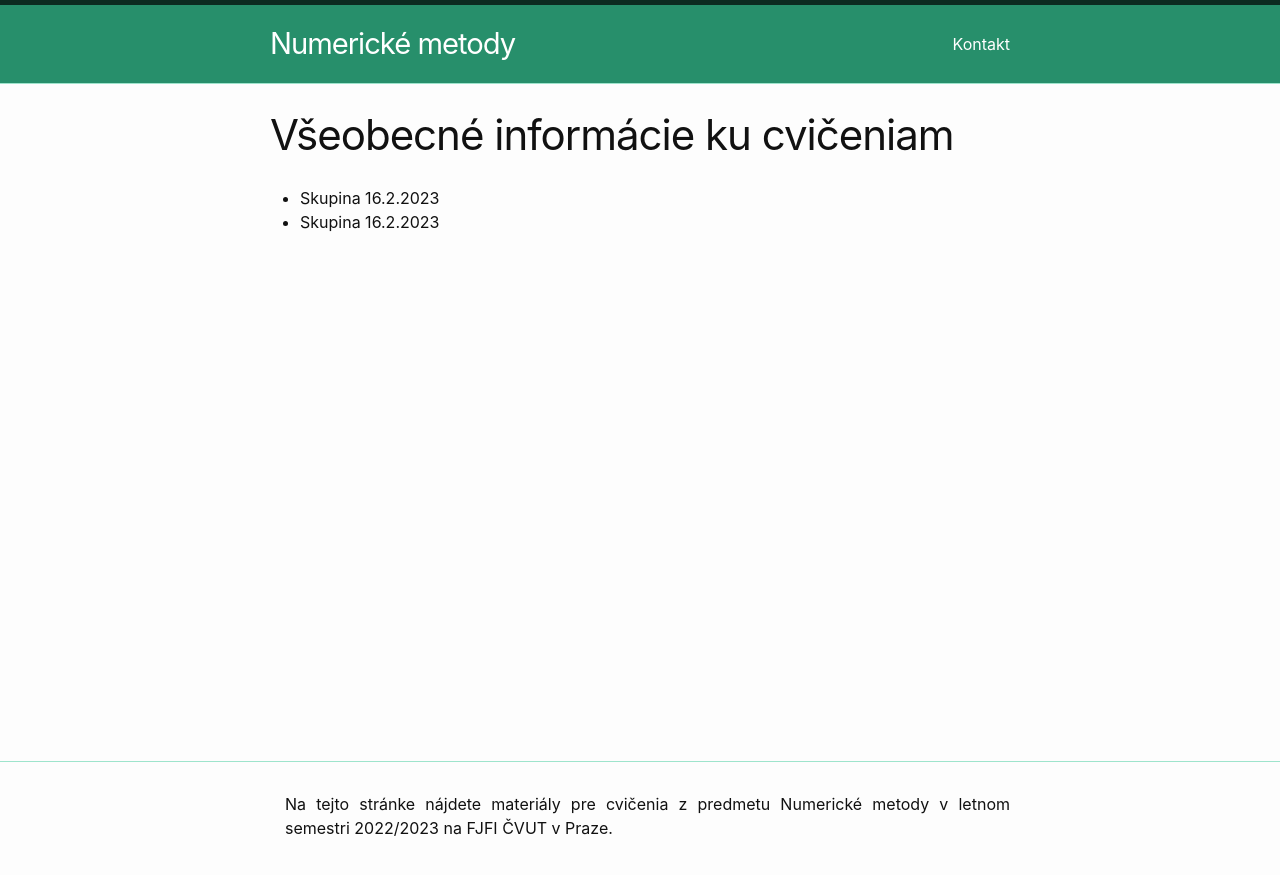
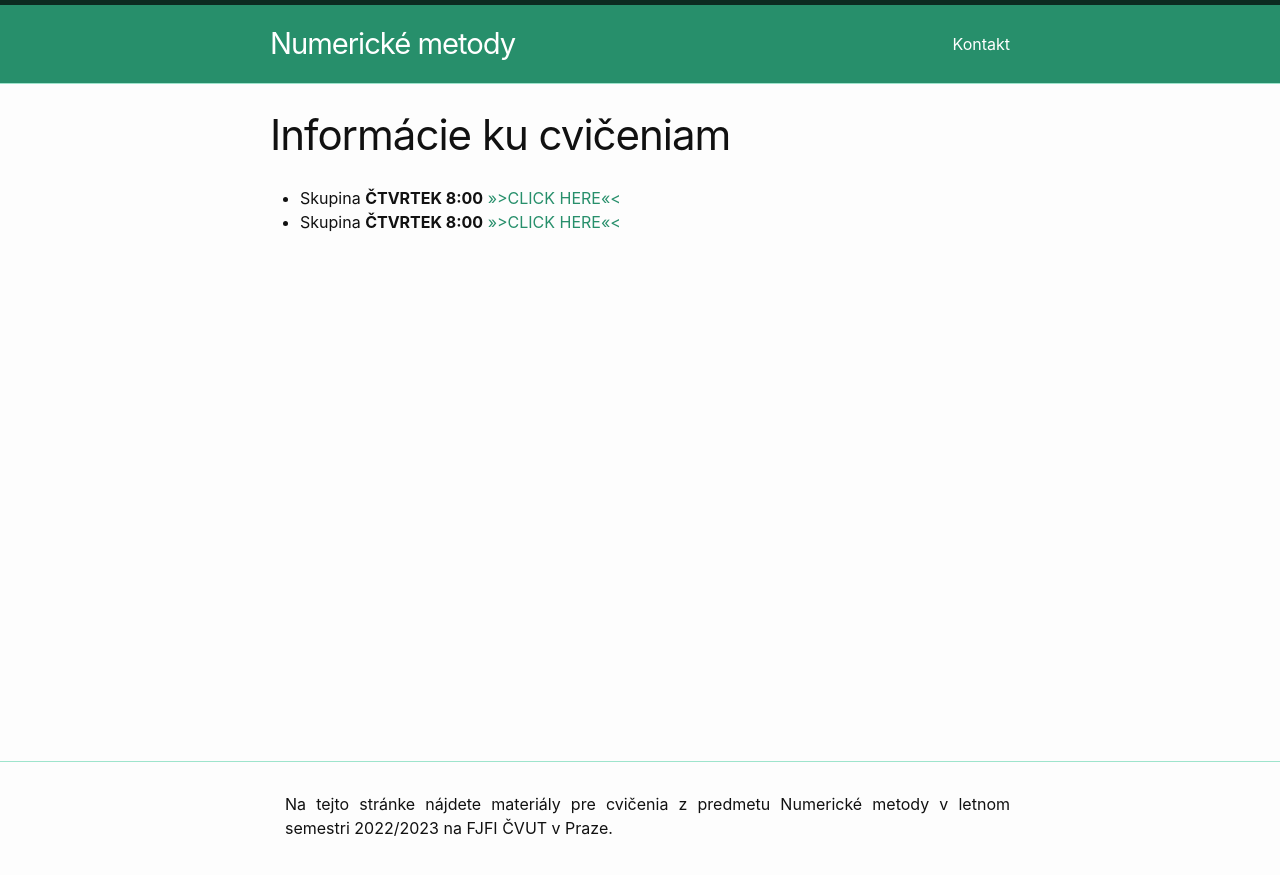
Before and after one commit to maslarova/maslarova.github.io, a Jekyll site: the page built from _posts/2021-02-18-vseobecneinfo.md, in a window 1280 px wide. Shown: the top 875 px of the page. Built offline with Jekyll 4.4.1, drawn with Linux system fonts in a browser that asks for light colours.

Commit message:
2021-02-18-vseobecneinfo.md

```diff
--- a/_posts/2021-02-18-vseobecneinfo.md
+++ b/_posts/2021-02-18-vseobecneinfo.md
@@ -1,10 +1,10 @@
 ---
 layout: post
-title:  "Všeobecné informácie ku cvičeniam"
+title:  "Informácie ku cvičeniam"
 date:   2023-02-15 00:26:13 +0100
 ---
-- Skupina 16.2.2023
-- Skupina 16.2.2023
+- Skupina <b>ČTVRTEK 8:00</b> [>>>CLICK HERE<<<](http://maslarova.github.io/cvicenie1/skup8NME.pdf)
+- Skupina <b>ČTVRTEK 8:00</b> [>>>CLICK HERE<<<](http://maslarova.github.io/obecne/skup10NME.pdf)
 
 <!--
 <b>Podmienky na splnenie zápočtu<b/> <br>
```
